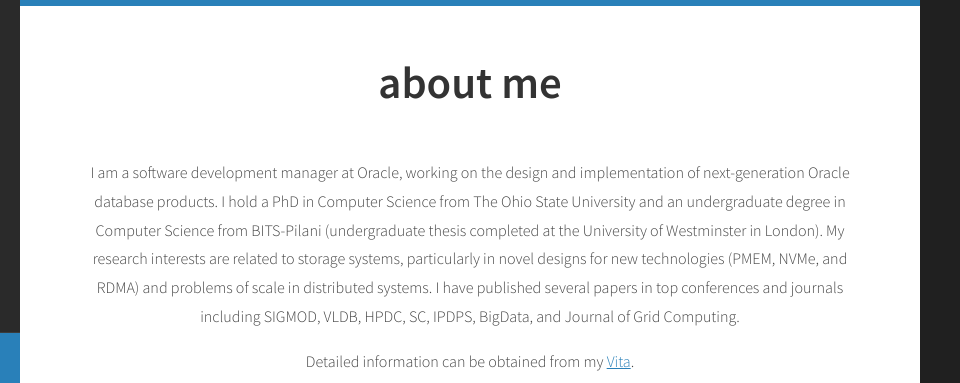
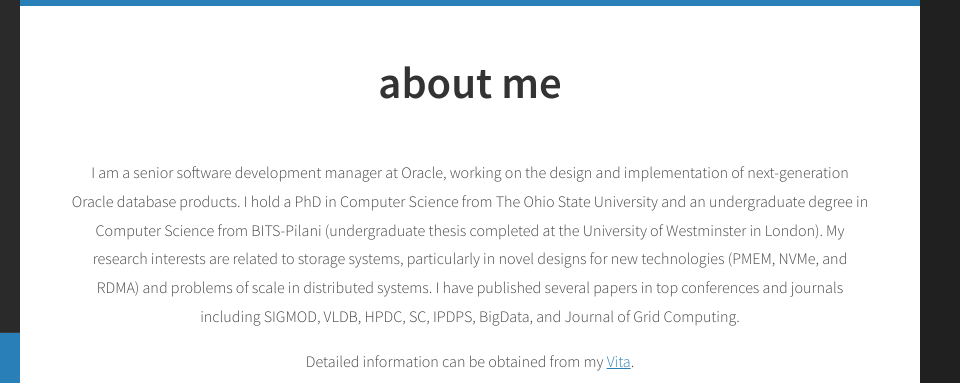
Before and after one commit to shashankgugnani/shashankgugnani.github.io, a plain HTML site: page index.html in a window 1280 px wide. Shown: the top 383 px of the page, 320-1280 px from the left. Drawn offline with Linux system fonts and the light colour scheme.

Commit message:
Update index.html

```diff
--- a/index.html
+++ b/index.html
@@ -49,7 +49,7 @@ Released   : 20130902
 			<div class="title">
 				<h2>About Me</h2>
 			</div>
-		        <p>I am a software development manager at Oracle, working on the design and implementation of next-generation Oracle database products. I hold a PhD in Computer Science from The Ohio State University and an undergraduate degree in Computer Science from BITS-Pilani (undergraduate thesis completed at the University of Westminster in London). My research interests are related to storage systems, particularly in novel designs for new technologies (PMEM, NVMe, and RDMA) and problems of scale in distributed systems. I have published several papers in top conferences and journals including SIGMOD, VLDB, HPDC, SC, IPDPS, BigData, and Journal of Grid Computing.</p>
+		        <p>I am a senior software development manager at Oracle, working on the design and implementation of next-generation Oracle database products. I hold a PhD in Computer Science from The Ohio State University and an undergraduate degree in Computer Science from BITS-Pilani (undergraduate thesis completed at the University of Westminster in London). My research interests are related to storage systems, particularly in novel designs for new technologies (PMEM, NVMe, and RDMA) and problems of scale in distributed systems. I have published several papers in top conferences and journals including SIGMOD, VLDB, HPDC, SC, IPDPS, BigData, and Journal of Grid Computing.</p>
 			<p>Detailed information can be obtained from my <a href="vita.pdf">Vita</a>.</p>
 			<p>Here is a link to my <a href="trivia.html">academic lineage</a>.</p>
 		</div>
```
